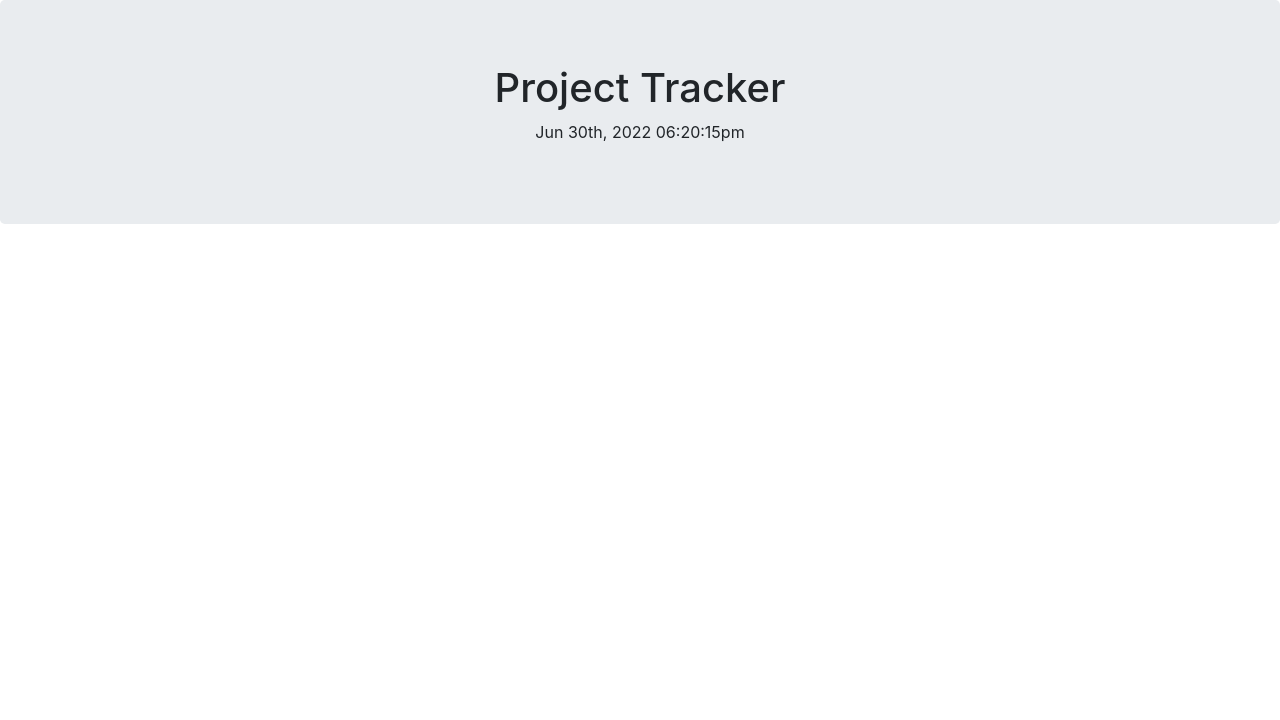
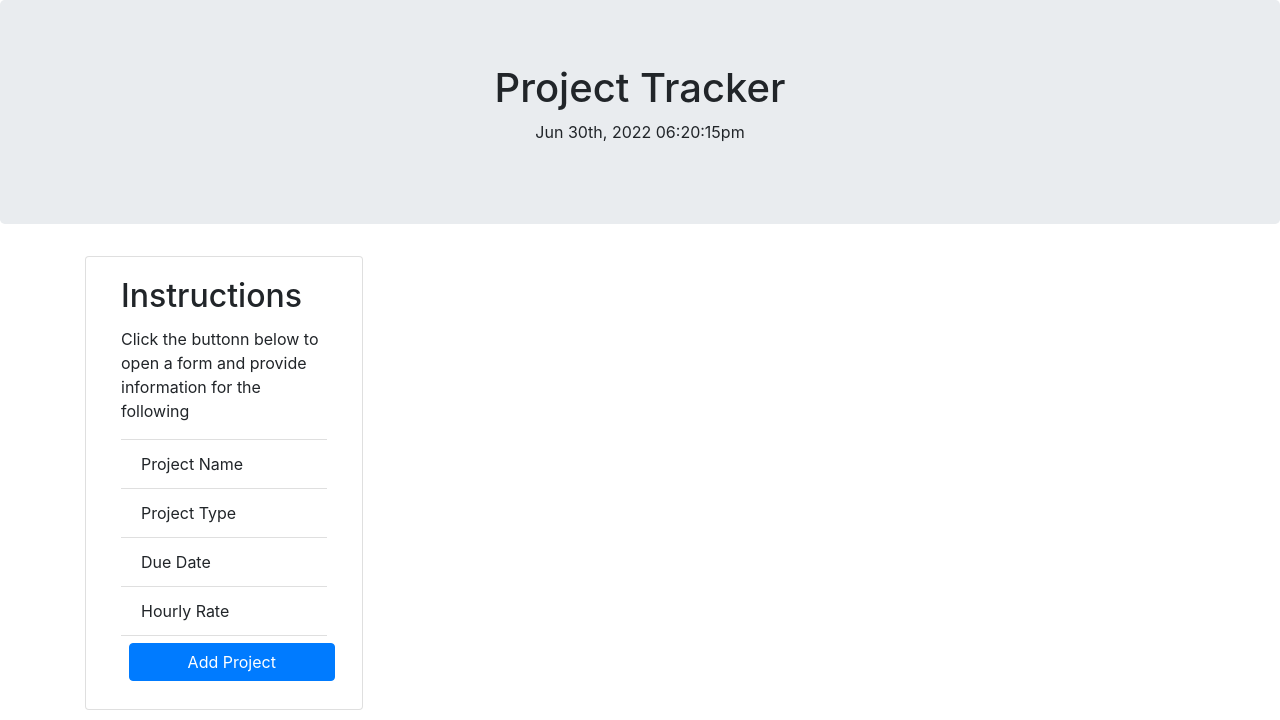
Before and after one commit to seannoh/project-tracker, a plain HTML site: page index.html in a window 1280 px wide. Drawn offline with nearby package versions, Linux system fonts and the light colour scheme.

Commit message:
add instructions card

```diff
--- a/index.html
+++ b/index.html
@@ -16,6 +16,24 @@
     <h1>Project Tracker</h1>
     <p id="currentTime"></p>
   </header>
+  <main class="container">
+    <div class="card col-3">
+      <div class="card-body">
+        <h2 class="card-title">Instructions</h2>
+        <p class="card-text">
+          Click the buttonn below to open a form and provide information for the following
+        </p>
+        <ul class="list-group list-group-flush">
+          <li class="list-group-item">Project Name</li>
+          <li class="list-group-item">Project Type</li>
+          <li class="list-group-item">Due Date</li>
+          <li class="list-group-item">Hourly Rate</li>
+        </ul>
+        <button class="btn btn-primary m-2 w-100" id="addProjectBtn">Add Project</button>
+      </div>
+    </div>
+
+  </main>
 
   <script src="https://cdnjs.cloudflare.com/ajax/libs/jquery/3.6.0/jquery.min.js" integrity="sha512-894YE6QWD5I59HgZOGReFYm4dnWc1Qt5NtvYSaNcOP+u1T9qYdvdihz0PPSiiqn/+/3e7Jo4EaG7TubfWGUrMQ==" crossorigin="anonymous" referrerpolicy="no-referrer"></script>
   <script src="https://cdnjs.cloudflare.com/ajax/libs/jqueryui/1.12.1/jquery-ui.min.js" integrity="sha512-uto9mlQzrs59VwILcLiRYeLKPPbS/bT71da/OEBYEwcdNUk8jYIy+D176RYoop1Da+f9mvkYrmj5MCLZWEtQuA==" crossorigin="anonymous" referrerpolicy="no-referrer"></script>
```
